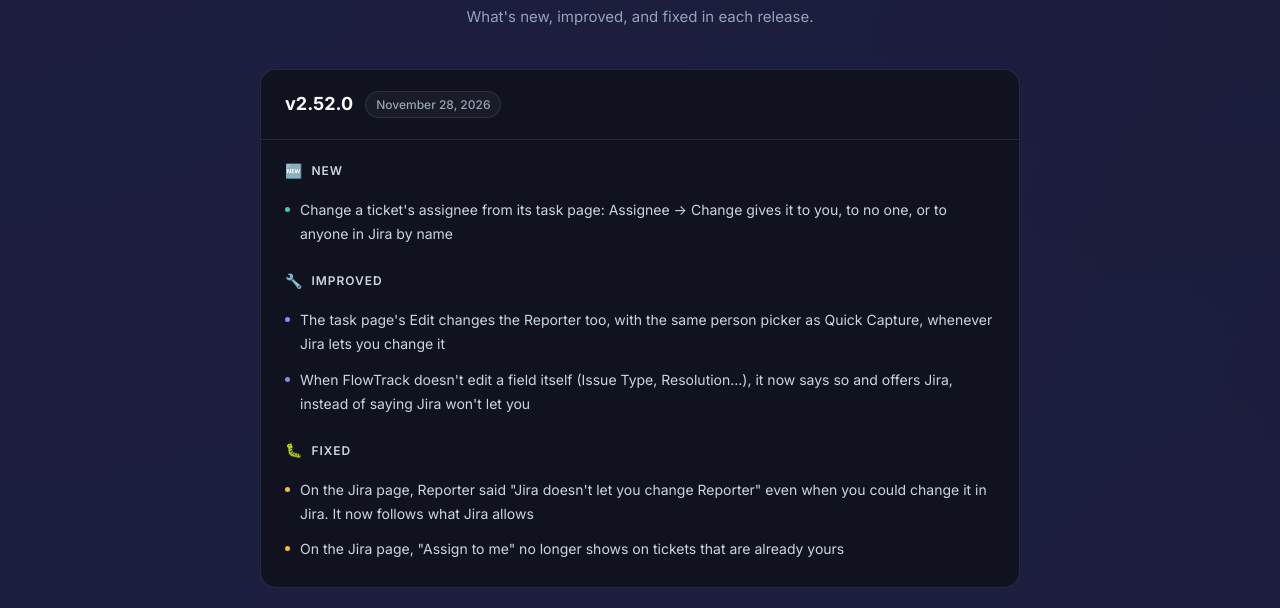
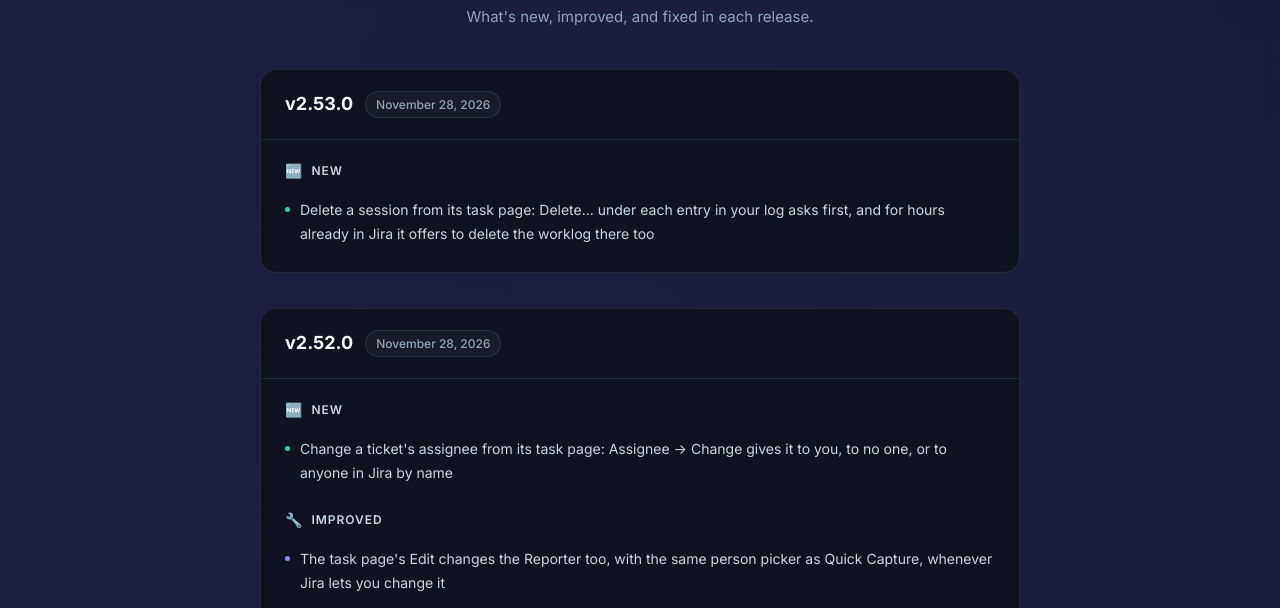
Before and after one commit to harshit9466/flowtrack-releases, a plain HTML site: page docs/changelog.html in a window 1280 px wide. Shown: the part 192-800 px from the top of the page. Drawn offline with Linux system fonts and the light colour scheme.

Commit message:
update changelog: v2.53.0

```diff
--- a/docs/changelog.html
+++ b/docs/changelog.html
@@ -125,6 +125,22 @@
       <p>What's new, improved, and fixed in each release.</p>
     </div>
 
+    <!-- v2.53.0 -->
+    <div class="release">
+      <div class="release-header">
+        <span class="release-version">v2.53.0</span>
+        <span class="release-date">November 28, 2026</span>
+      </div>
+      <div class="release-body">
+        <div class="section section-new">
+          <div class="section-title"><span class="section-icon">🆕</span> New</div>
+          <ul>
+            <li>Delete a session from its task page: Delete… under each entry in your log asks first, and for hours already in Jira it offers to delete the worklog there too</li>
+          </ul>
+        </div>
+      </div>
+    </div>
+
     <!-- v2.52.0 -->
     <div class="release">
       <div class="release-header">
```
